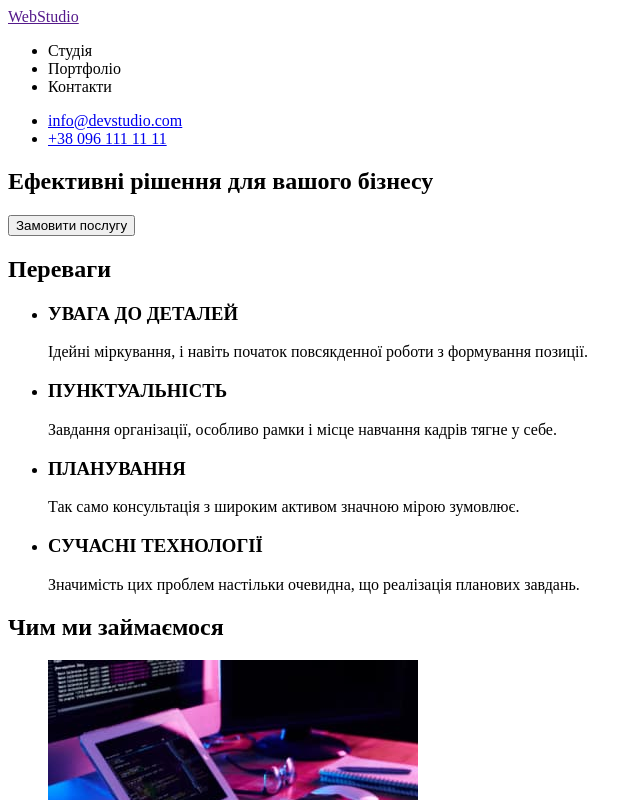
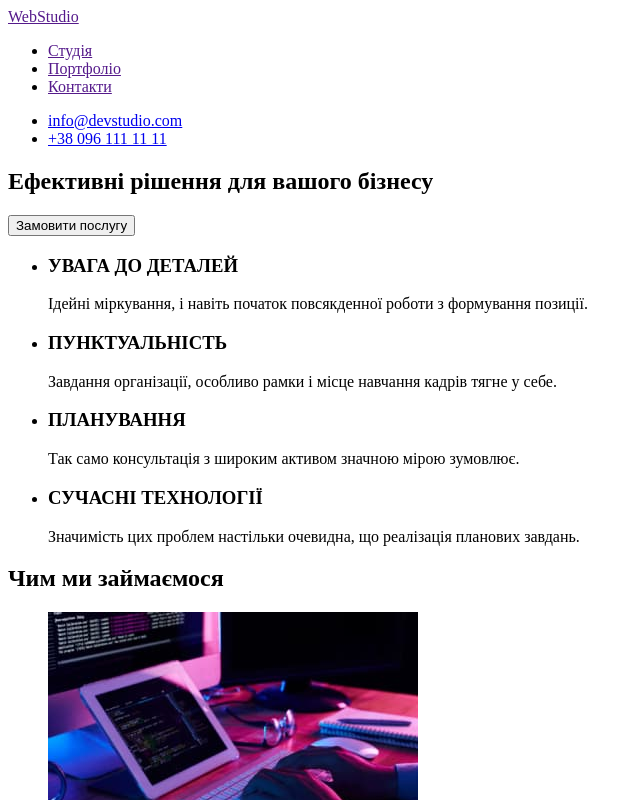
Before and after one commit to Kattyfes/goit-markup-hw-01, a plain HTML site: page index.html in a window 1280 px wide. Shown: the top 800 px of the page, without its empty margins (0-640 px from the left). Drawn offline with Linux system fonts and the light colour scheme.

Commit message:
Зробила меню ссилками
Заголовок в секції Переваги пощо перевела в коментар.
В тегу address перший рядок взяла в р.

```diff
--- a/index.html
+++ b/index.html
@@ -11,9 +11,9 @@
       <nav>
         <a href="">WebStudio</a>
         <ul>
-          <li>Студія</li>
-          <li>Портфоліо</li>
-          <li>Контакти</li>
+          <li><a href=""> Студія</a></li>
+          <li><a href=""> Портфоліо</a></li>
+          <li><a href=""> Контакти </a></li>
         </ul>
       </nav>
       <ul>
@@ -29,7 +29,7 @@
       </section>
       <!-- Переваги -->
       <section>
-        <h2>Переваги</h2>
+        <!-- <h2>Переваги</h2> -->
         <ul>
           <li>
             <h3>УВАГА ДО ДЕТАЛЕЙ</h3>
@@ -100,7 +100,8 @@
     <footer>
       <a href="">WebStudio</a>
       <address>
-        м. Київ, пр-т Лесі Українки, 26 <br />
+        <p>м. Київ, пр-т Лесі Українки, 26 <br /></p>
+
         <a href="mailto:info@devstudio.com">info@devstudio.com</a> <br />
         <a href="tel:+380961111111">+38 096 111 11 11</a>
       </address>
```
